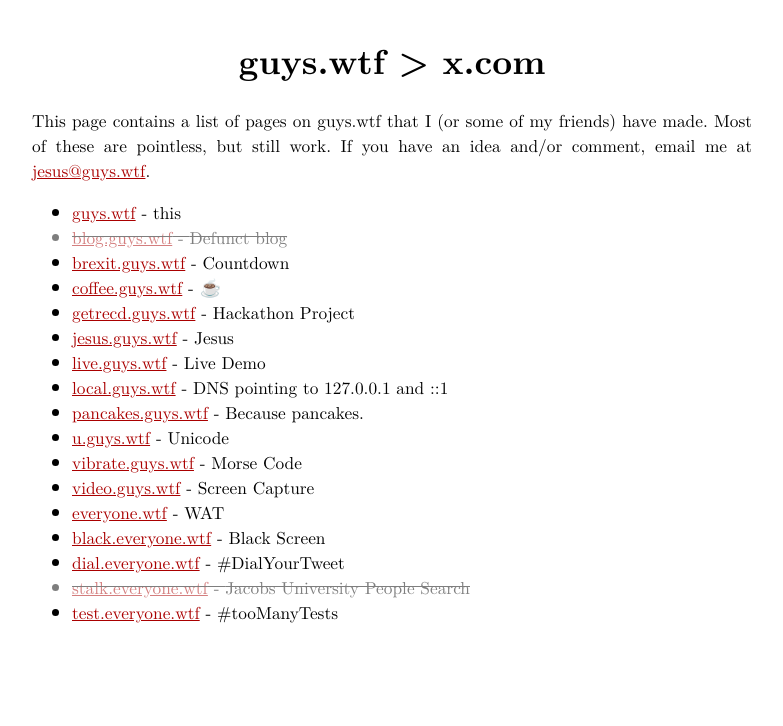
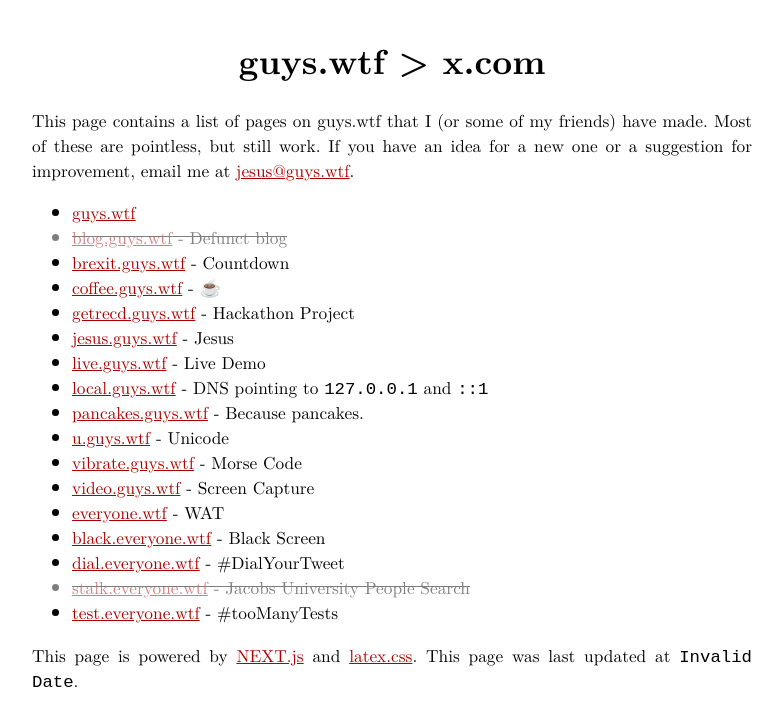
Before and after one commit to tkw1536/guys.wtf, a Next.js app: page / in a window 1280 px wide. Shown: the top 726 px of the page, without its empty margins (248-1031 px from the left). Built offline with nearby package versions, Linux system fonts and the light colour scheme.

Commit message:
Update text and add time.

```diff
--- a/data/network.json
+++ b/data/network.json
@@ -1,5 +1,5 @@
 [
-    ["guys.wtf", "this", true],
+    ["guys.wtf", "", true],
 
     ["blog.guys.wtf", "Defunct blog", false],
     ["brexit.guys.wtf", "Countdown", true],
@@ -7,7 +7,7 @@
     ["getrecd.guys.wtf", "Hackathon Project", true],
     ["jesus.guys.wtf", "Jesus", true],
     ["live.guys.wtf", "Live Demo", true],
-    ["local.guys.wtf", "DNS pointing to 127.0.0.1 and ::1", true],
+    ["local.guys.wtf", "DNS pointing to <code>127.0.0.1</code> and <code>::1</code>", true],
     ["pancakes.guys.wtf", "Because pancakes. ", true],
     ["u.guys.wtf", "Unicode", true],
     ["vibrate.guys.wtf", "Morse Code", true],
--- /dev/null
+++ b/next.config.js
@@ -0,0 +1,5 @@
+module.exports = {
+    publicRuntimeConfig: {
+        buildTime: (new Date()).getTime(),
+    },
+  }
--- a/pages/index.tsx
+++ b/pages/index.tsx
@@ -1,5 +1,9 @@
 import * as React from 'react';
 import Head from 'next/head';
+import getConfig from 'next/config'
+
+const { publicRuntimeConfig: {buildTime: buildTimeInt} } = getConfig()
+const buildTime = new Date(buildTimeInt);
 
 import network from '../data/network.json';
 const networkData = network as Array<[string, string, boolean]>;
@@ -8,19 +12,24 @@
   render() {
     return <>
       <Head>
-        <title>Big if true</title>
+        <title>guys.wtf</title>
         <meta name="viewport" content="width=device-width, initial-scale=1"></meta>
+        <meta http-equiv="last-modified" content={buildTime.toUTCString()} />
         <link rel="icon" type="image/x-icon" href="favicon.ico" />
       </Head>
       <h1>guys.wtf &gt; x.com</h1>
       <p>
         This page contains a list of pages on guys.wtf that I (or some of my friends) have made.
         Most of these are pointless, but still work.
-        If you have an idea and/or comment, email me at <a href="mailto:jesus@guys.wtf">jesus@guys.wtf</a>.
+        If you have an idea for a new one or a suggestion for improvement, email me at <a href="mailto:jesus@guys.wtf">jesus@guys.wtf</a>.
       </p>
       <ul>
         {networkData.map(([url, text, hide]) => <WTFLink key={url} url={url} hide={hide}>{text}</WTFLink>)}
       </ul>
+      <p>
+        This page is powered by <a href="https://nextjs.org/">NEXT.js</a> and <a href="https://github.com/davidrzs/latexcss">latex.css</a>.
+        This page was last updated at <code>{buildTime.toUTCString()}</code>.
+      </p>
     </>;
   }
 }
@@ -29,7 +38,7 @@
   render() {
     const { url, hide, children } = this.props;
     return <li style={!hide ? { textDecoration: 'line-through', opacity: '50%' } : undefined}>
-      <a href={`https://${url}`} children={url} /> - {children}
+      <a href={`https://${url}`} children={url} /><span dangerouslySetInnerHTML={children ? {__html: ` - ${children}`} : undefined} />
     </li>;
   }
 }
```
